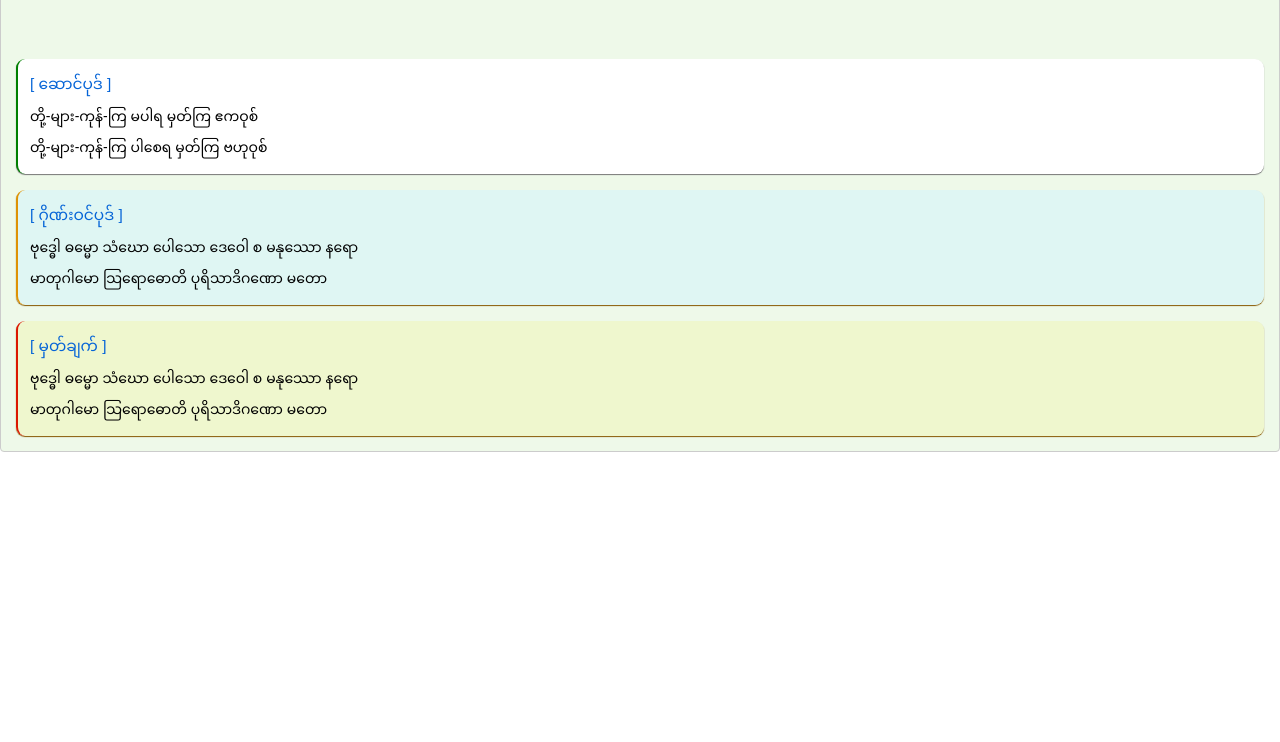
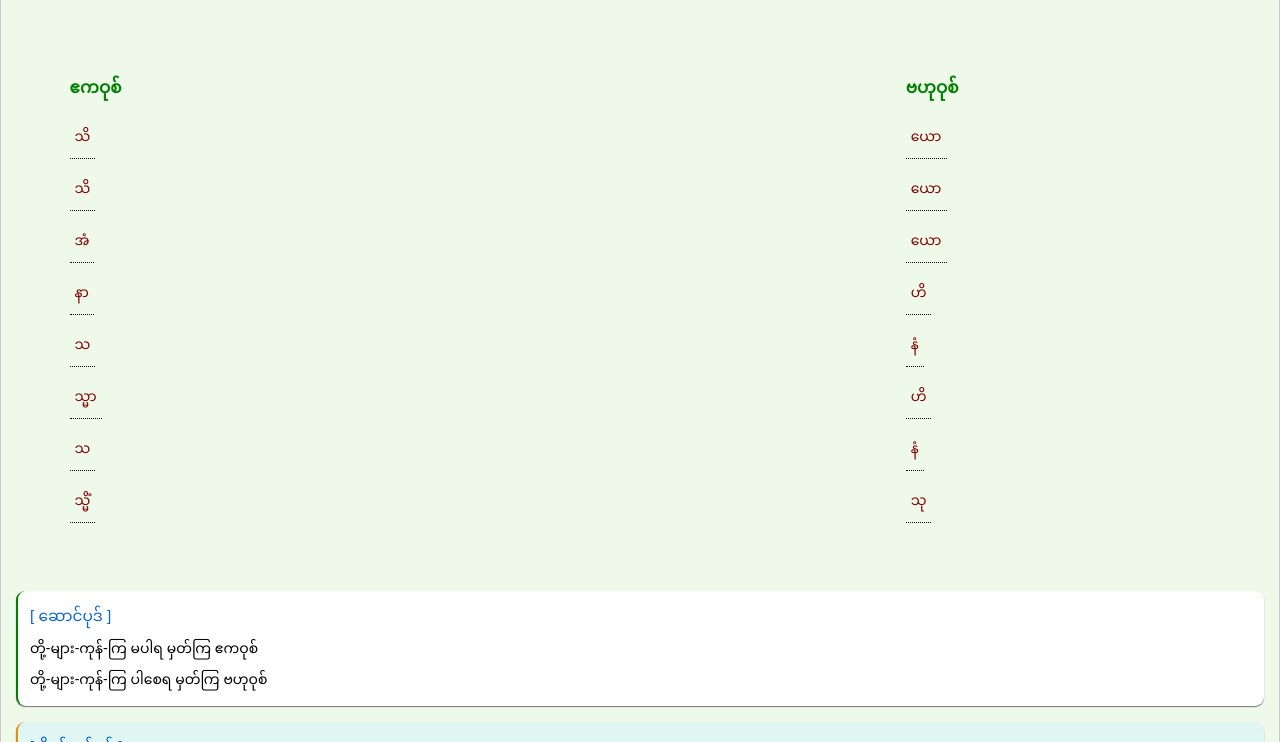
Before and after one commit to lessons-in-coding/MyLibrary, a plain HTML site: page books/book1/book1a/lesson.html in a window 1280 px wide. Shown: the part 648-1390 px from the top of the page. Before the commit the page ends 1120 px from the top, so only its background shows below. Drawn offline with Linux system fonts and the light colour scheme.

Commit message:
updated some index, css and js files

```diff
--- a/books/book1/book1a/lesson.html
+++ b/books/book1/book1a/lesson.html
@@ -30,7 +30,7 @@
           <h3>ဧကဝုစ်</h3>
           <p class="tooltip" data-tooltip="-သည် -ကား -က">ပုရိသော</p>
           <br />
-          <p class="tooltip" data-tooltip="-အို -ဟယ်">ဘော ပုရိသ</p>
+          <p class="tooltip" data-tooltip="-အို -ဟယ်">ဘော ပုရိသ ပုရိသာ</p>
           <br />
           <p class="tooltip" data-tooltip="-ကို -သို့">ပုရိသံ</p>
           <br />
@@ -88,6 +88,60 @@
         </div>
       </div>
 
+      <!-- ဝိဘတ်များ -->
+      <div class="two-columns">
+        <div class="column">
+          <h3>ဧကဝုစ်</h3>
+          <p class="tooltip" data-tooltip="-သည် -ကား -က">သိ</p>
+          <br />
+          <p class="tooltip" data-tooltip="-အို -ဟယ်">သိ</p>
+          <br />
+          <p class="tooltip" data-tooltip="-ကို -သို့">အံ</p>
+          <br />
+          <p class="tooltip" data-tooltip="-သည် -ဖြင့် -နှင့် -ကြောင့်">နာ</p>
+          <br />
+          <p class="tooltip" data-tooltip="-အား -ငှာ">သ</p>
+          <br />
+          <p class="tooltip" data-tooltip="-မှ -ကြောင့် -အောက် -ထက်">သ္မာ</p>
+          <br />
+          <p class="tooltip" data-tooltip="-၏ -တွင် -သည် -ကို">သ</p>
+          <br />
+          <p class="tooltip" data-tooltip="-၌ -တွင် -ကြောင့်">သ္မိံ</p>
+          <!-- Add more students as needed -->
+        </div>
+        <div class="column">
+          <h3>ဗဟုဝုစ်</h3>
+          <p class="tooltip" data-tooltip="-တို့သည် -တို့ကား -တို့က">ယော</p>
+          <br />
+          <p class="tooltip" data-tooltip="-အို..တို့ -ဟယ်..တို့">ယော</p>
+          <br />
+          <p class="tooltip" data-tooltip="-တို့ကို -တို့သို့">ယော</p>
+          <br />
+          <p
+            class="tooltip"
+            data-tooltip="-တို့သည် -တို့ဖြင့် -တို့နှင့် -တို့ကြောင့်"
+          >
+            ဟိ
+          </p>
+          <br />
+          <p class="tooltip" data-tooltip="-တို့အား -တို့ငှာ">နံ</p>
+          <br />
+          <p
+            class="tooltip"
+            data-tooltip="-တို့မှ -တို့ကြောင့် -တို့အောက် -တို့ထက်"
+          >
+            ဟိ
+          </p>
+          <br />
+          <p class="tooltip" data-tooltip="-တို့၏ -တို့တွင် -တို့သည် -တို့ကို">
+            နံ
+          </p>
+          <br />
+          <p class="tooltip" data-tooltip="-တို့၌ -တို့တွင် -တို့ကြောင့်">သု</p>
+          <!-- Add more contacts as needed -->
+        </div>
+      </div>
+
       <!-- Note -->
       <div class="easyNote">
         <h3>[ ဆောင်ပုဒ် ]</h3>
@@ -101,7 +155,7 @@
         <p>ဗုဒ္ဓေါ ဓမ္မော သံဃော ပေါသော ဒေဝေါ စ မနုဿော နရော</p>
         <p>မာတုဂါမော သြရောဓောတိ ပုရိသာဒိဂဏော မတော</p>
       </div>
-      <br>
+      <br />
 
       <div class="importantNote">
         <h3>[ မှတ်ချက် ]</h3>
@@ -109,5 +163,6 @@
         <p>မာတုဂါမော သြရောဓောတိ ပုရိသာဒိဂဏော မတော</p>
       </div>
     </div>
+    <script src="../../../js/script.js"></script>
   </body>
 </html>
--- a/css/style.css
+++ b/css/style.css
@@ -34,7 +34,7 @@ img {
 }
 
 #bookList {
-  width: 275px;
+  width: 350px;
   padding: 20px;
   box-sizing: border-box;
   border-right: 1px solid #ccc;
@@ -161,7 +161,6 @@ footer a {
   width: 90%;
   margin: 10px auto;
 }
-
 
 /* Tooltips */
 .tooltip {
@@ -388,7 +387,9 @@ p.tooltip:hover::after {
   }
 }
 
-.easyNote > h3, .nerdNote > h3, .importantNote > h3 {
+.easyNote > h3,
+.nerdNote > h3,
+.importantNote > h3 {
   color: rgb(5, 100, 215);
   font-size: 1.1rem;
   font-weight: 300;
```
Also changed, not shown: books/book1/book1b/lesson.html (+1 -0 lines), books/book1/book1b/recording.html (+1 -0 lines), books/book2/book2a/lesson.html (+1 -0 lines), books/book2/book2a/recording.html (+7 -6 lines), books/book2/book2b/lesson.html (+1 -0 lines), books/book2/book2b/recording.html (+7 -6 lines).
